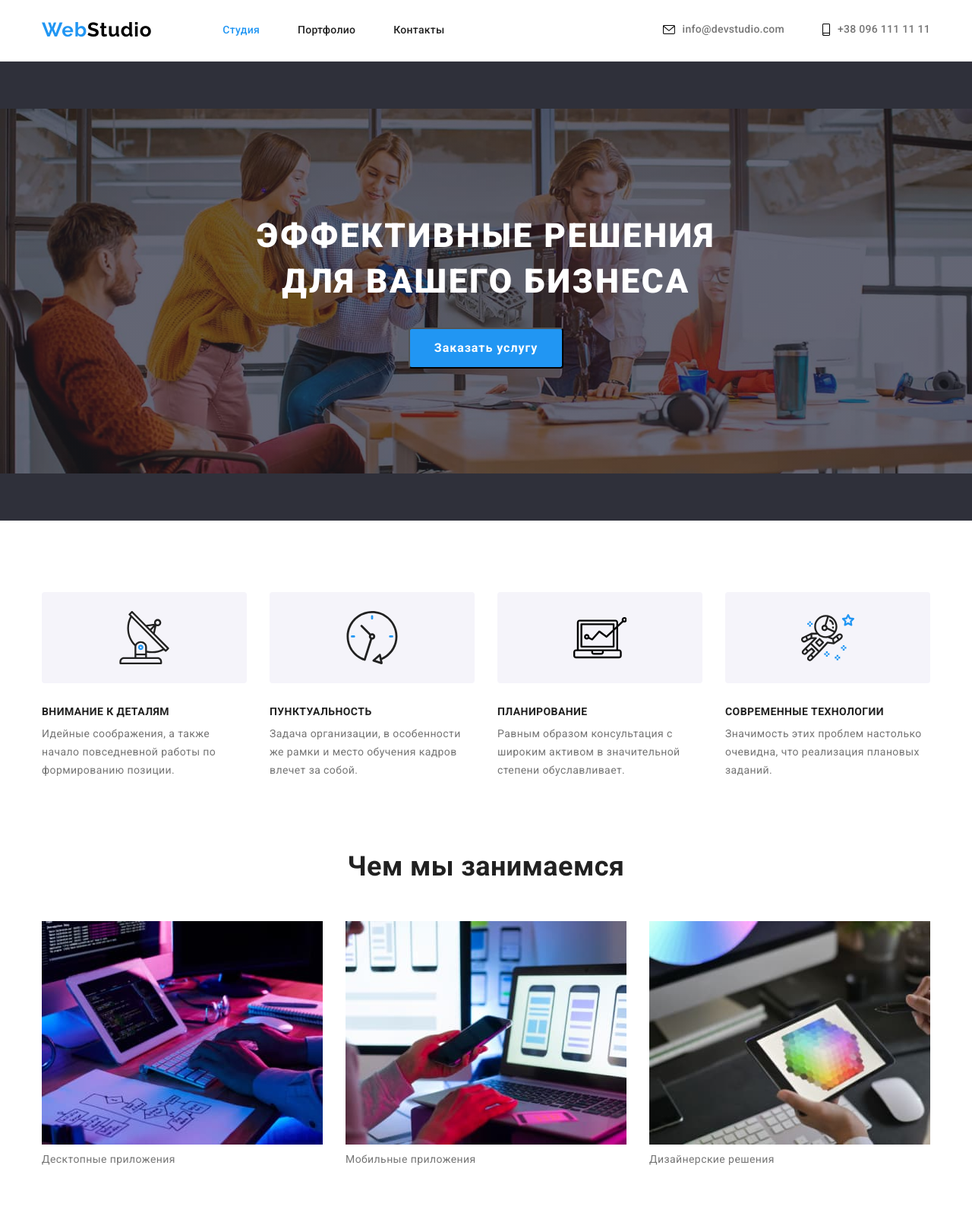
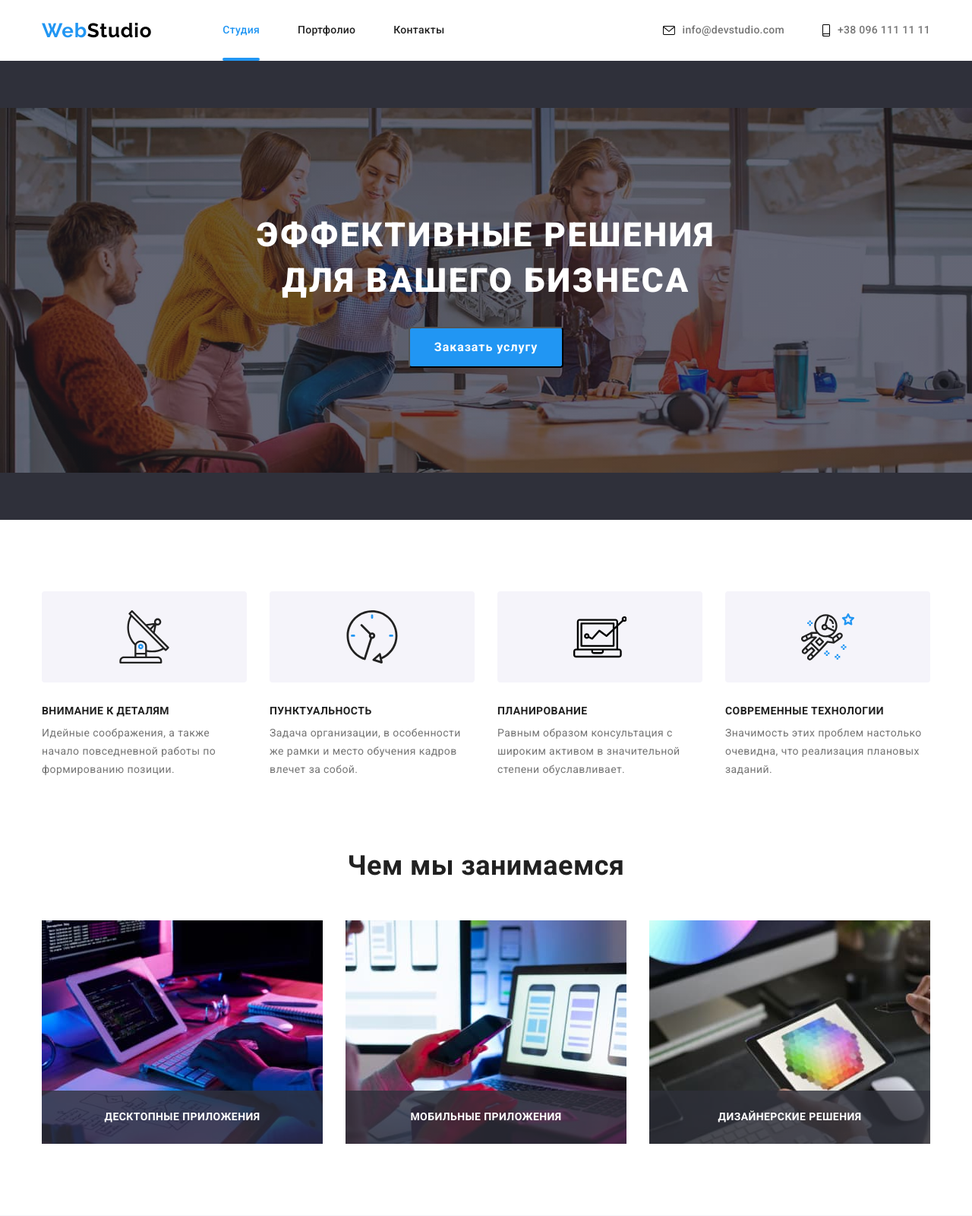
Before and after one commit to ChornaEva/goit-markup-hw-05, a plain HTML site: page index.html in a window 1280 px wide. Shown: the top 1600 px of the page at 76% size. Drawn offline with nearby package versions, Linux system fonts and the light colour scheme.

Commit message:
стилизирует страницу студия

```diff
--- a/css/styles.css
+++ b/css/styles.css
@@ -27,9 +27,15 @@ h3,
 h4,
 h5,
 h6,
-p {
+p,
+ul,
+ol {
   margin: 0;
   padding: 0;
+}
+
+img {
+  display: block;
 }
 
 .title {
@@ -57,10 +63,6 @@ p {
 }
 
 /* шапка страницы *****************************************/
-.header {
-  padding-top: 24px;
-  padding-bottom: 25px;
-}
 
 .header .container {
   background-color: #ffffff;
@@ -165,12 +167,16 @@ p {
 }
 
 .nav-link {
+  display: block;
   font-weight: 500;
   font-size: 14px;
   line-height: 1.14;
   letter-spacing: 0.02em;
   color: #212121;
   text-decoration: none;
+
+  padding-top: 32px;
+  padding-bottom: 32px;
 }
 
 .contacts-list {
@@ -203,6 +209,22 @@ p {
   fill: var(--accent-color);
 }
 
+.current {
+  position: relative;
+}
+.current::after {
+  content: "";
+  display: block;
+  position: absolute;
+
+  width: 100%;
+  height: 4px;
+
+  background: var(--accent-color);
+  border-radius: 2px;
+
+  bottom: 0;
+}
 /* тело страницы ***************************************/
 /* банер **************************/
 .section-baner {
@@ -320,6 +342,26 @@ p {
   justify-content: space-between;
 }
 
+.works-item {
+  position: relative;
+}
+.works-description {
+  position: absolute;
+  width: 100%;
+  bottom: 0px;
+
+  font-weight: bold;
+  font-size: 14px;
+  line-height: 1.14;
+  text-align: center;
+  text-transform: uppercase;
+
+  color: #ffffff;
+  background: rgba(47, 48, 58, 0.8);
+
+  padding-top: 27px;
+  padding-bottom: 27px;
+}
 /* секция команда**************************************** */
 .section-team {
   background: #f5f4fa;
@@ -489,7 +531,7 @@ p {
 }
 
 /* POTFOLIO********************************************************************* */
-.header {
+.portfolio {
   border-bottom: 1px solid #ececec;
 }
 .filter-list {
```
